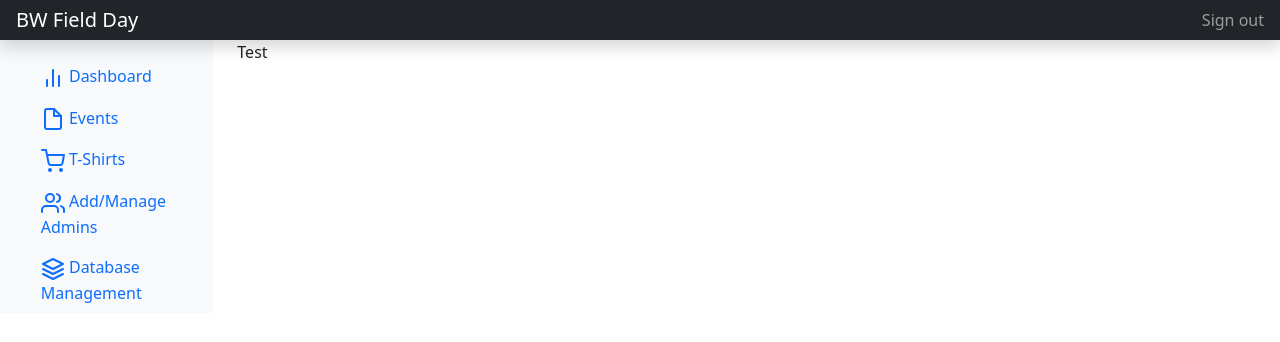
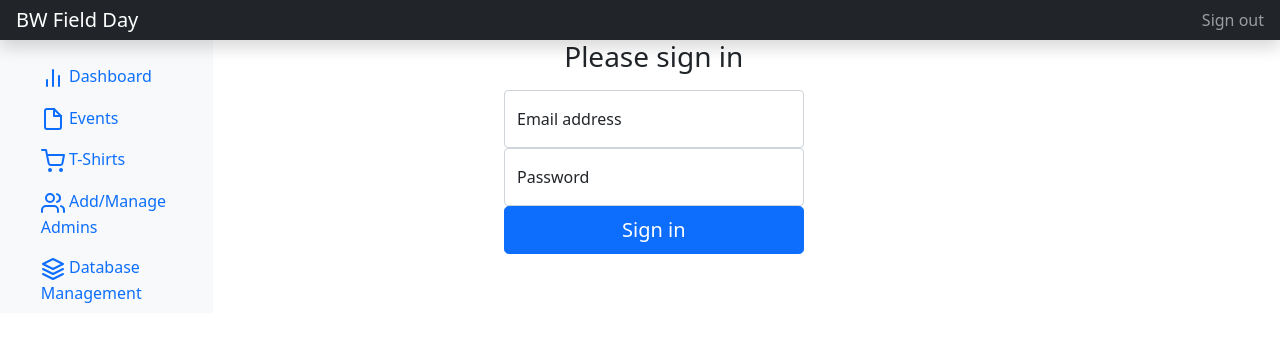
Before and after one commit to AjaxAcheles/BWFieldDay, a Flask app: page /admin_dashboard in a window 1280 px wide. Shown: the top 342 px of the page. Run offline with Flask 3, Linux system fonts and the light colour scheme; some libraries are stand-ins or nearby versions.

Commit message:
forgot to add admin login page.

```diff
--- a/admin.py
+++ b/admin.py
@@ -14,9 +14,17 @@ from functions import *
 
 admin_bp = Blueprint('admin', __name__)
 
+
+@admin_bp.route("/admin_login", methods=['GET', 'POST'])
+def login():
+    return render_template_with_session('admin_login.html')
+
+
 @admin_bp.route("/admin_dashboard", methods=['GET', 'POST'])
+@admin_login_required
 def dashboard():
     return render_template_with_session('admin_dashboard.html')
+
 
 
 @admin_bp.route("/admin_manage_events", methods=['GET', 'POST'])
--- a/decorators.py
+++ b/decorators.py
@@ -20,3 +20,13 @@ def logged_out_required(original_function):
         else:
             return original_function(*args, **kwargs)
     return decorated_function
+
+
+def admin_login_required(original_function):
+    @wraps(original_function)
+    def decorated_function(*args, **kwargs):
+        if session.get('logged_in') and session.get('admin_logged_in'):
+            return original_function(*args, **kwargs)
+        else:
+            return render_template_with_session("admin_login.html", error="You are not logged in as an admin")
+    return decorated_function
--- /dev/null
+++ b/templates/admin_login.html
@@ -0,0 +1,23 @@
+{% extends "admin_layout.html" %} {% set page_title="Dashboard" %}
+
+{% block content %}
+    <div class="container-fluid row alagn-items-center">
+        <div class="col-md-3"></div> <!--for spacing-->
+        <div class="text-center col-md-4">
+            <form action="{{url_for('admin.login')}}">
+                <h1 class="h3 mb-3 fw-normal">Please sign in</h1>
+                <div class="form-floating">
+                    <input type="email" class="form-control" id="floatingInput" placeholder="name@example.com">
+                    <label for="floatingInput">Email address</label>
+                </div>
+                <div class="form-floating">
+                    <input type="password" class="form-control" id="floatingPassword" placeholder="Password">
+                    <label for="floatingPassword">Password</label>
+                </div>
+
+                <button class="w-100 btn btn-lg btn-primary" type="submit">Sign in</button>
+            </form>
+        </div>
+        <div class="col-md-5"></div> <!--for spacing-->
+    </div>
+{% endblock %}
--- a/templates/login.html
+++ b/templates/login.html
@@ -21,7 +21,7 @@
 
 
 
-<form class="text-center" action="/login" method="POST">
+<form class="text-center" action="{{url_for('auth.login')}}" method="POST">
     <div>
         <label for="phone-number">Phone Number:</label>
         <input type="tel" name="phone-number" required>
```
